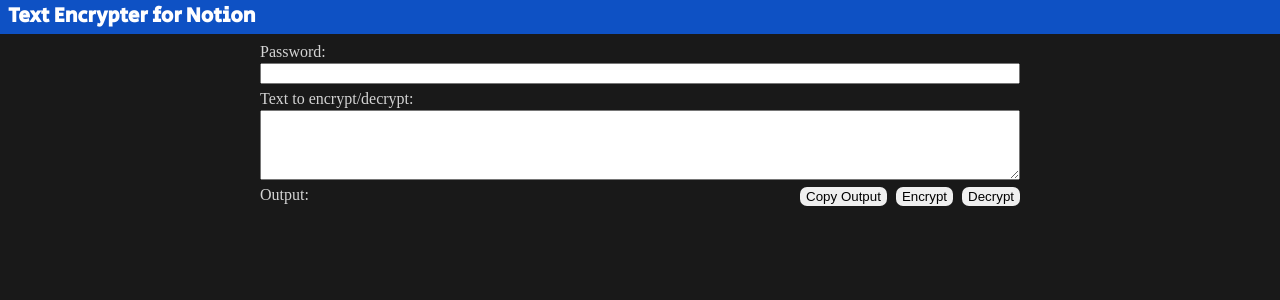
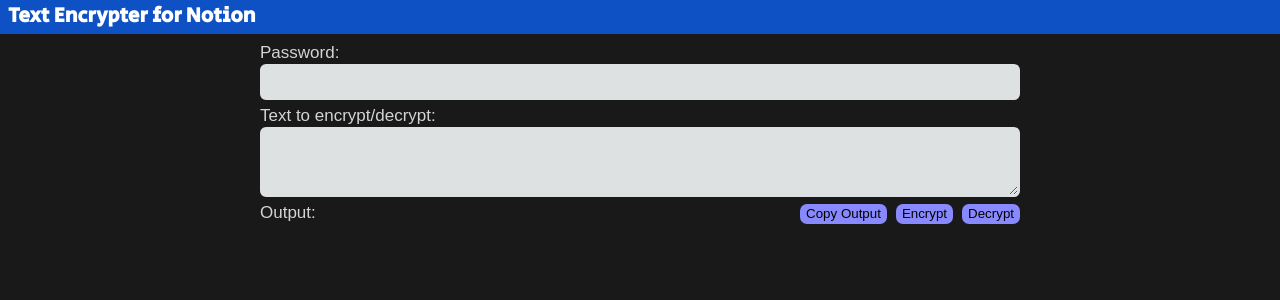
Before and after one commit to gsdutra/text-encrypter-for-notion, a React (Create React App) app: page / in a window 1280 px wide. Shown: the top 300 px of the page. Built offline with nearby package versions, Linux system fonts and the light colour scheme.

Commit message:
feat: encrypting and decrypting working

```diff
--- a/package.json
+++ b/package.json
@@ -6,6 +6,7 @@
     "@testing-library/jest-dom": "^5.16.5",
     "@testing-library/react": "^13.4.0",
     "@testing-library/user-event": "^13.5.0",
+    "@types/crypto-js": "^4.1.1",
     "@types/jest": "^27.5.2",
     "@types/node": "^16.18.14",
     "@types/react": "^18.0.28",
--- a/src/App.tsx
+++ b/src/App.tsx
@@ -1,4 +1,4 @@
-import React from 'react';
+import React, {useState} from 'react';
 import styled from 'styled-components';
 import GlobalStyle from './styles/GlobalStyle';
 
@@ -8,18 +8,23 @@
 import Output from './components/Output';
 
 function App() {
+
+	const [password, setPassword] = useState<string>("");
+	const [text, setText] = useState<string>("");
+
 	return (
 		<Content>
 			<GlobalStyle/>
 			<Header/>
 			<BodyStyled>
-				<Password/>
-				<TextInput/>
-				<Output/>
+				<Password password={password} setPassword={setPassword}/>
+				<TextInput text={text} setText={setText}/>
+				<Output text={text} password={password}/>
 			</BodyStyled>
 		</Content>
 	);
 }
+
 const Content = styled.div`
 	width: 100%;
 	height: 100vh;
--- a/src/components/Output.tsx
+++ b/src/components/Output.tsx
@@ -1,23 +1,47 @@
-import styled from 'styled-components'
+import React, {useState} from 'react';
+import styled from 'styled-components';
+import AES from 'crypto-js/aes';
+import CryptoJS from 'crypto-js';
 
-export default function Password(){
+interface Props {
+	text: string;
+	password: string;
+}
+
+const Output: React.FC<Props> = ({text, password}) => {
+
+	const [outputText, setOutText] = useState<string>("");
+
+	function encryptText(): void{
+		const encryptedText = AES.encrypt(text, password).toString();
+        setOutText(encryptedText);
+	}
+
+	function decryptText(): void{
+		const decryptedText = AES.decrypt(outputText, password).toString(CryptoJS.enc.Utf8);
+        setOutText(decryptedText);
+	}
+
 	return(
 		<OutputStyle>
 			<Flex>
 			<a>Output:</a>
 			<Buttons>
-				<button>Copy Output</button>
-				<button>Encrypt</button>
-                <button>Decrypt</button>
+				<button onClick={() => {navigator.clipboard.writeText(outputText)}}>Copy Output</button>
+				<button onClick={encryptText}>Encrypt</button>
+                <button onClick={decryptText}>Decrypt</button>
 			</Buttons>
 			</Flex>
-			<Output><a></a></Output>
+			<OutputStyled><a>{outputText}</a></OutputStyled>
 		</OutputStyle>
 	)
 }
 
-const Output = styled.div`
+export default Output;
+
+const OutputStyled = styled.div`
 	margin-top: 12px;
+	overflow-wrap: break-word;
 `
 
 const OutputStyle = styled.div`
@@ -41,5 +65,13 @@
 		border-radius: 7px;
 		border: none;
 		margin-left: 9px;
+		background-color: #8989ff;
+
+		transition: .2s;
+		&:hover{
+			transform: scale(1.05);
+			transition: .2s;
+			cursor: pointer;
+		}
 	}
 `
--- a/src/components/Password.tsx
+++ b/src/components/Password.tsx
@@ -1,16 +1,42 @@
 import styled from "styled-components"
 
-export default function Password(){
+interface Props {
+	password: string;
+	setPassword: (password: string) => void;
+}
+
+const Password: React.FC<Props> = ({password, setPassword}) => {
 	return(
 		<PasswordStyled>
 			<a>Password:</a>
-			<input type="text"/>
+			<input type="password" value={password} onChange={event => setPassword(event.target.value)}/>
 		</PasswordStyled>
 	)
 }
+
+export default Password;
 
 const PasswordStyled = styled.div`
     display: flex;
 	flex-direction: column;
 	width: 100%;
+	input{
+		font-size: 14px;
+		border-radius: 6px;
+		line-height: 1.5;
+		padding: 5px 10px;
+		transition: box-shadow 100ms ease-in, border 100ms ease-in, background-color 100ms ease-in;
+		border: 2px solid #dee1e2;
+		color: rgb(14, 14, 16);
+		background: #dee1e2;
+		display: block;
+		height: 36px;
+		:hover {
+			border-color: #ccc;
+		}
+		:focus{
+			border-color: #9147ff;
+			background: #fff;
+		}
+	}
 `
--- a/src/components/TextInput.tsx
+++ b/src/components/TextInput.tsx
@@ -1,13 +1,20 @@
 import styled from 'styled-components';
 
-export default function TextInput(){
+interface Props {
+	text: string;
+	setText: (text: string) => void;
+}
+
+const TextInput: React.FC<Props> = ({text, setText}) => {
 	return(
 		<TextInputStyled>
 			<a>Text to encrypt/decrypt:</a>
-			<textarea></textarea>
+			<textarea value={text} onChange={event => setText(event.target.value)}></textarea>
 		</TextInputStyled>
 	)
 }
+
+export default TextInput;
 
 const TextInputStyled = styled.div`
 	margin-top: 7px;
@@ -18,5 +25,22 @@
 	textarea{
 		height: 70px;
 		resize: vertical;
+
+		font-size: 14px;
+		border-radius: 6px;
+		line-height: 1.5;
+		padding: 5px 10px;
+		transition: box-shadow 100ms ease-in, border 100ms ease-in, background-color 100ms ease-in;
+		border: 2px solid #dee1e2;
+		color: rgb(14, 14, 16);
+		background: #dee1e2;
+		display: block;
+		:hover {
+			border-color: #ccc;
+		}
+		:focus{
+			border-color: #9147ff;
+			background: #fff;
+		}
 	}
 `
--- a/src/styles/GlobalStyle.tsx
+++ b/src/styles/GlobalStyle.tsx
@@ -52,7 +52,8 @@
     transition: all ease .2s;
     }
     body {
-    font-family: 'Arvo', serif;
+    font-family: 'Arial', serif;
+    font-size: 17px;
     background-color: #E5E5E5;
     }
     a{
--- a/tsconfig.json
+++ b/tsconfig.json
@@ -4,7 +4,9 @@
     "lib": [
       "dom",
       "dom.iterable",
-      "esnext"
+      "esnext",
+      "es6",
+      "es2015.iterable"
     ],
     "allowJs": true,
     "skipLibCheck": true,
```
Also changed, not shown: 1 other file (tests, documents, lock files or other folders).
